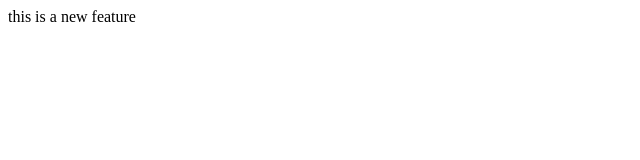
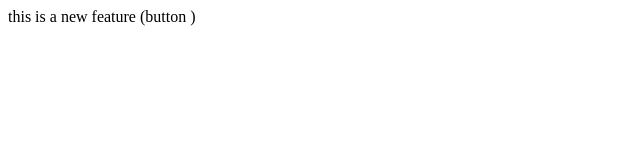
Before and after one commit to Ankita287/LocalRepo, a plain HTML site: page index.html in a window 1280 px wide. Shown: the full height of the page, 0-640 px from the left. Drawn offline with Linux system fonts and the light colour scheme.

Commit message:
add button

```diff
--- a/index.html
+++ b/index.html
@@ -4,7 +4,7 @@
     <meta charset="UTF-8">
     <title>Title</title>
 </head>
-<body> this is a new feature
+<body> this is a new feature (button )
 
 </body>
 </html>
```
